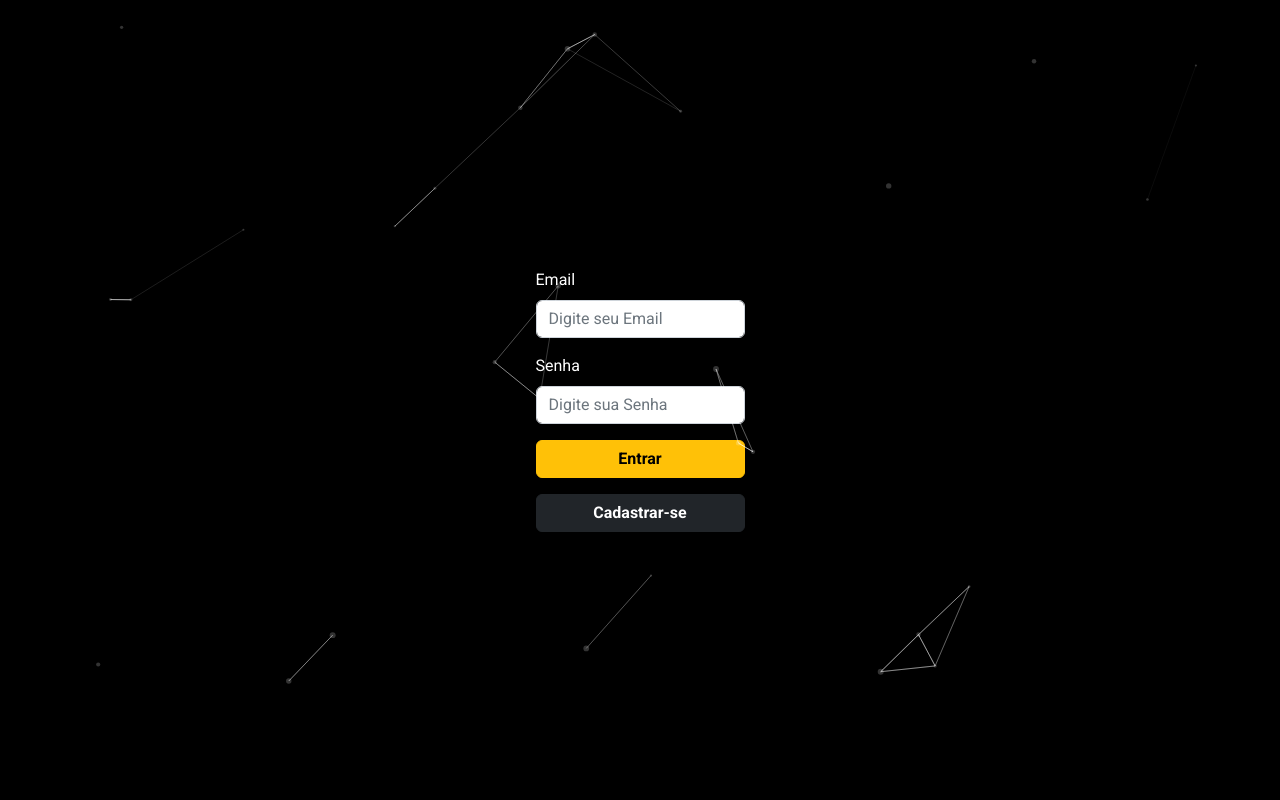
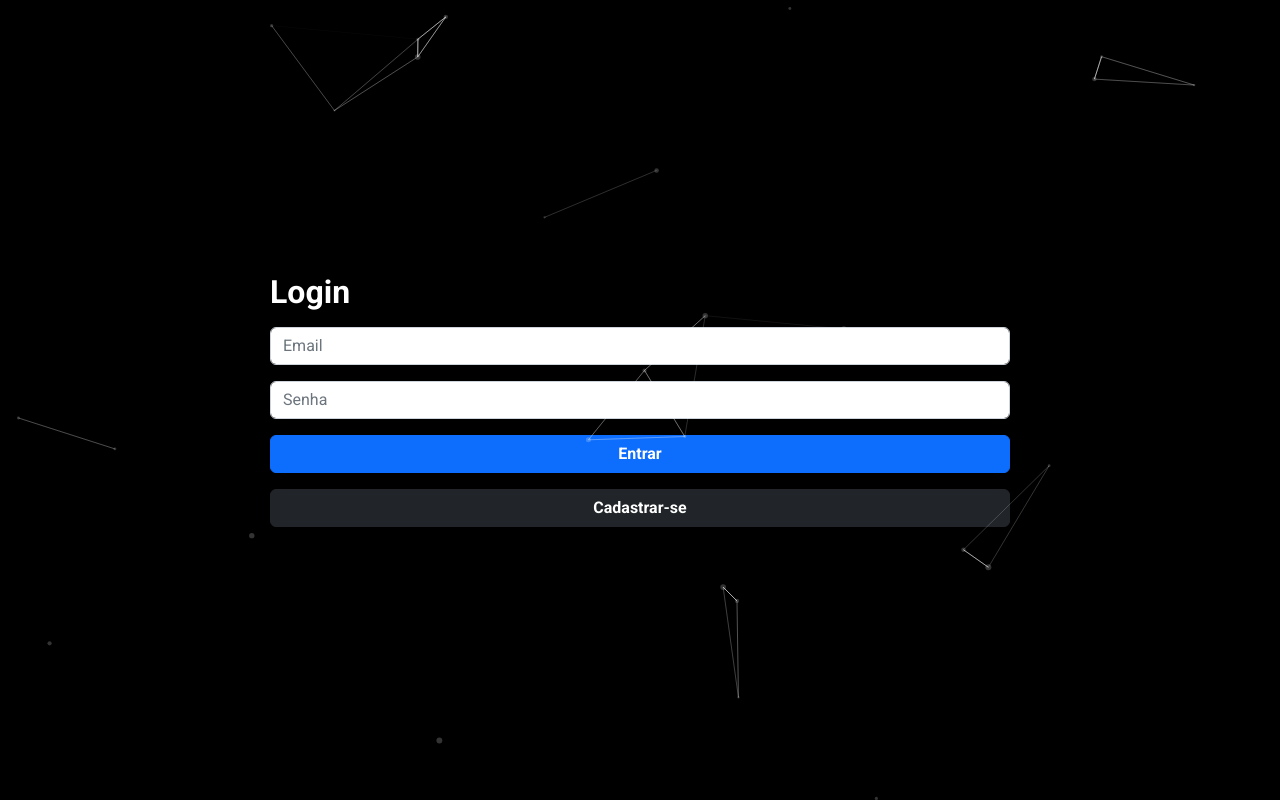
Before and after one commit to GabrielBarbosa07/Biblioteca-De-Filmes, a React (Create React App) app: page /login in a window 1280 px wide. Built offline with nearby package versions, Linux system fonts and the light colour scheme; no server answers.

Commit message:
Adicionando o react-hook-form nos fomularios

```diff
--- a/package.json
+++ b/package.json
@@ -5,6 +5,7 @@
   "dependencies": {
     "@emotion/react": "^11.10.4",
     "@emotion/styled": "^11.10.4",
+    "@hookform/resolvers": "^3.1.0",
     "@mui/material": "^5.10.6",
     "@mui/styled-engine": "^5.10.6",
     "@testing-library/jest-dom": "^5.16.5",
@@ -15,12 +16,14 @@
     "react": "^18.2.0",
     "react-bootstrap": "^2.6.0",
     "react-dom": "^18.2.0",
+    "react-hook-form": "^7.43.9",
     "react-icons": "^4.4.0",
     "react-router-dom": "^6.3.0",
     "react-scripts": "5.0.1",
     "react-tsparticles": "^2.3.1",
     "tsparticles": "^2.3.1",
-    "web-vitals": "^2.1.4"
+    "web-vitals": "^2.1.4",
+    "zod": "^3.21.4"
   },
   "scripts": {
     "start": "react-scripts start",
--- a/src/index.css
+++ b/src/index.css
@@ -112,18 +112,15 @@ button {
   font-size: 1.4rem;
 }
 .center {
-  width: 100%;
+  min-width: 500px;
+  max-width: 800px;
   height: 100vh;
-  display: flex;
-  justify-content: center;
-  align-items: center;
-}
-
-.loginForm {
+  margin: 0 auto;
   display: flex;
   flex-direction: column;
   justify-content: center;
   align-items: center;
+  padding: 0 30px;
 }
 
 button > a:hover {
@@ -137,8 +134,8 @@ button > a:hover {
   }
 }
 
-@media (max-width: 1251px){
-  .main-details > #CardContainer{
+@media (max-width: 1251px) {
+  .main-details > #CardContainer {
     max-width: 35%;
   }
   .main-details > #CardContainer .max-w {
@@ -175,7 +172,7 @@ button > a:hover {
     flex-direction: column;
     flex: 1;
   }
-  .main-details > #CardContainer{
+  .main-details > #CardContainer {
     max-width: 70%;
   }
   .main-details > #CardContainer .max-w {
@@ -191,7 +188,7 @@ button > a:hover {
     flex: 1;
     padding: 0 1.7rem;
   }
-  .main-details > #CardContainer{
+  .main-details > #CardContainer {
     max-width: 70%;
   }
 }
--- a/src/pages/LoginPage.jsx
+++ b/src/pages/LoginPage.jsx
@@ -16,28 +16,21 @@ export const LoginPage = () => {
 
     return (
         <section className='center'>
-            <Form onSubmit={handleSubmit} className="loginForm">
+
+            <Form onSubmit={handleSubmit} className="w-100 ">
+                <h2 className="mb-3 fw-bold">Login</h2>
                 <Form.Group className="mb-3" controlId="formBasicEmail">
-                    <Form.Label>Email</Form.Label>
-                    <Form.Control
-                        type="email"
-                        placeholder="Digite seu Email"
-                        required
-                        value={email}
-                        onChange={({ target }) => setEmail(target.value)} />
+
+                    <Form.Control type="email" placeholder="Email" />
+
                 </Form.Group>
 
                 <Form.Group className="mb-3" controlId="formBasicPassword">
-                    <Form.Label>Senha</Form.Label>
-                    <Form.Control
-                        type="password"
-                        placeholder='Digite sua Senha'
-                        required
-                        value={password}
-                        onChange={({ target }) => setPassword(target.value)} />
+
+                    <Form.Control type="password" placeholder="Senha" />
                 </Form.Group>
 
-                <Button variant="warning" className="w-100 fw-bold mb-3" type="submit">
+                <Button className="mb-3 w-100 fw-bold" variant="primary" type="submit">
                     Entrar
                 </Button>
 
```
Also changed, not shown: 1 other file (tests, documents, lock files or other folders).
